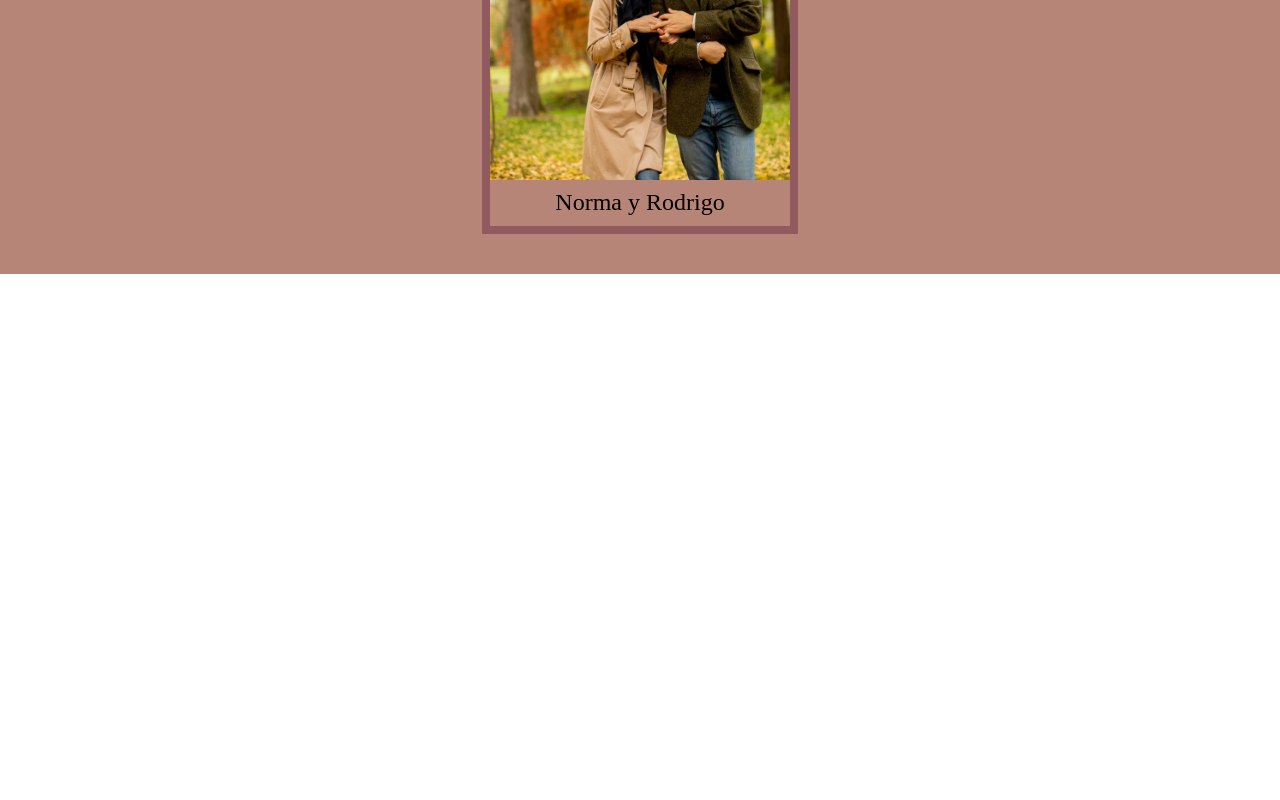
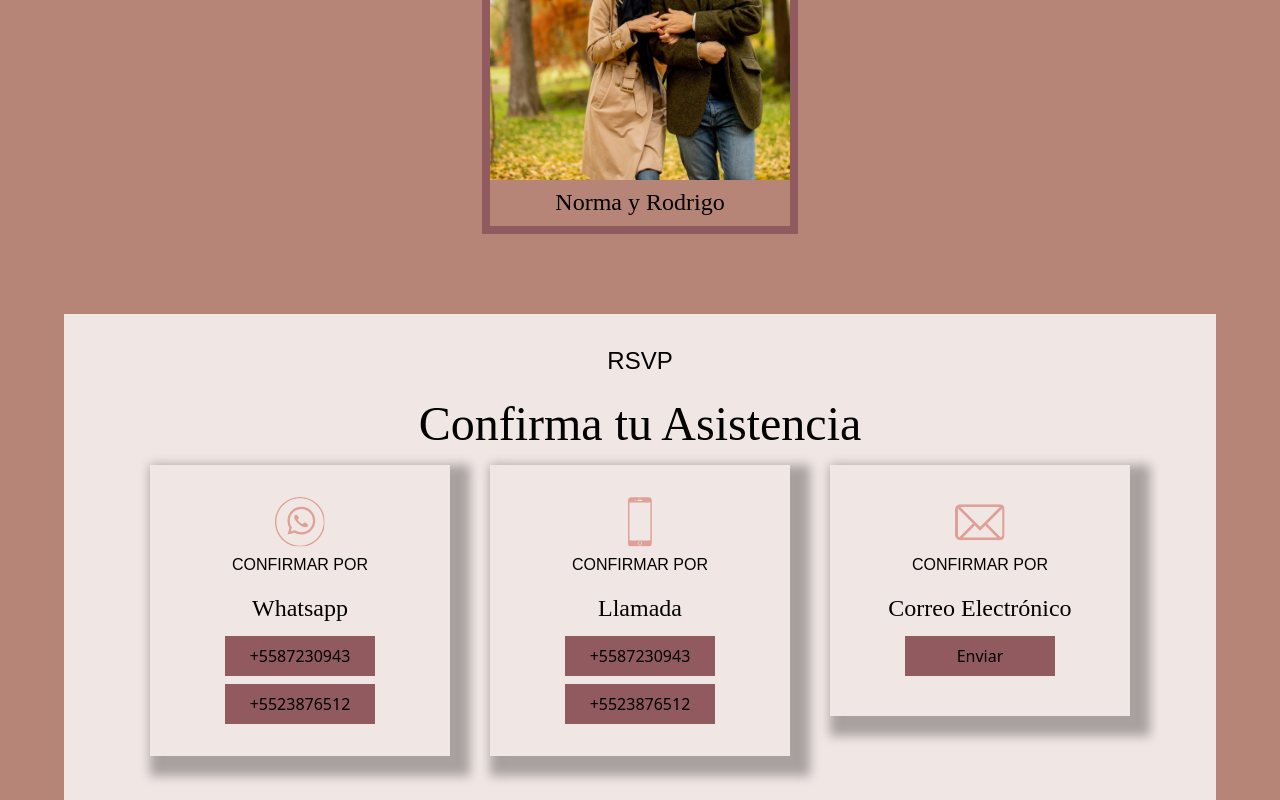
Before and after one commit to AngieProg/inv_sweet, a React (Vite) app: page / in a window 1280 px wide. Shown: the part 1138-1938 px from the top of the page. Before the commit the page ends 1412 px from the top, so only its background shows below. Built offline with nearby package versions, Linux system fonts and the light colour scheme; a web font is replaced by a local one.

Commit message:
agrego componente-section Confirmacion y componentes CardForm y CardInfo

```diff
--- a/src/App.jsx
+++ b/src/App.jsx
@@ -1,4 +1,4 @@
-import {Hero, Padres/* Confirmacion, Contador, DressCode, Galeria, Hospedaje, Invitado, Regalos, Ubicacion*/} from "./sections";
+import {Hero, Padres, Confirmacion/*  Contador, DressCode, Galeria, Hospedaje, Invitado, Regalos, Ubicacion*/} from "./sections";
 import { useEffect } from "react";
 //import AOS from "aos";
 
@@ -15,6 +15,9 @@ const App = () =>{
       </section>
       <section>
         <Padres />
+      </section>
+      <section>
+        <Confirmacion />
       </section>
       {/* <section>
         <Contador />
@@ -38,9 +41,7 @@ const App = () =>{
       <section>
         <Hospedaje />
       </section>
-      <section>
-        <Confirmacion />
-      </section>*/}
+      */}
     </main>
   );
 }
--- /dev/null
+++ b/src/components/CardFormato.jsx
@@ -0,0 +1,15 @@
+//import "aos/dist/aos.css";
+
+const CardFormato = ({titulo1, titulo2}) => {
+
+  return (
+    <>
+    <h3 className="font-sofia text-2xl py-2">{titulo1}</h3>
+    <div data-aos="fade-right" >
+      <h2 className="font-mea text-4xl py-3">{titulo2}</h2>
+    </div>
+    </>
+  )
+}
+
+export default CardFormato
--- /dev/null
+++ b/src/components/CardInfo.jsx
@@ -0,0 +1,26 @@
+//import "aos/dist/aos.css";
+
+const CardInfo = ({icon, titulo1, titulo2, icon2, hora, parrafo, btn1, btn2 }) => (
+    <div className="flex flex-col justify-center items-center px-8 py-8 mb-5 w-[300px] shadow-3xl">
+        <img src={icon} alt={titulo1} className="w-[50px] h-[50px]" data-aos="zoom-out-up"/>
+        {titulo1 && <h3 className="font-sofia text-base py-2">{titulo1}</h3>}
+        <h2 className="font-mea text-2xl py-3">{titulo2}</h2>
+        {hora &&
+            <div className='flex p-2 items-center '>
+                <img src={icon2} alt="hora" class="w-[17px] h-[17px]"/>
+                <p className='font-montserrat text-sm ml-2'>{hora} HRS</p>
+            </div>
+        }
+        {parrafo &&
+            <p className='font-montserrat text-slate-gray text-sm mb-4'>{parrafo}</p>
+        }
+        {btn1 &&
+            <button className='bg-dark-pink p-2 w-[150px] mb-2'>{btn1}</button>
+        }
+        {btn2 &&
+            <button className='bg-dark-pink p-2 w-[150px]'>{btn2}</button>
+        }
+    </div>
+)
+
+export default CardInfo
--- /dev/null
+++ b/src/constants/constants.js
@@ -0,0 +1,157 @@
+import {mujer, hombre, ninos, iglesia, reloj, brindis, sobre, regalo, banco, cuentaBanco, persona, cuenta, whatsApp, celular, correo} from "./../assets/icon";
+import { hotel1, hotel2, galeria1, galeria2, galeria3, galeria4, iglesiaIm, salon } from "../assets/images";
+
+export const dressCode = [
+    {
+        icon: mujer,
+        titulo1:'PARA MUJERES',
+        titulo2:'Vestido Largo'
+    },
+    {
+        icon: hombre,
+        titulo1:'PARA HOMBRES',
+        titulo2:'Etiqueta Formal'
+    },
+    {
+        icon: ninos,
+        titulo1:'PARA NIÑOS',
+        titulo2:'Formal'
+    },
+];
+
+export const ubicaciones = [
+    {
+        img: iglesiaIm,
+        icon: iglesia,
+        titulo1:'CEREMONIA RELIGIOSA',
+        titulo2:'Iglesia Ejemplo',
+        icon2: reloj,
+        hora: '18:00',
+        parrafo: 'Calle ejemplo #33, Colonia Ejemplo, Ciudad Ejemplo, Estado Ejemplo, CP:00000',
+        btn1: 'VER EN GPS'
+    },
+    {
+        img: salon,
+        icon: brindis,
+        titulo1:'RECEPCION',
+        titulo2:'Salón Ejemplo',
+        icon2: reloj,
+        hora: '19:30',
+        parrafo: 'Calle ejemplo #33, Colonia Ejemplo, Ciudad Ejemplo, Estado Ejemplo, CP:00000',
+        btn1: 'VER EN GPS'
+    }
+];
+
+export const regalos = [
+    {
+        icon: sobre,
+        titulo2:'Luvia de Sobres',
+        parrafo: 'Es la tradición de regalar dinero en efectivo en un sobre a la festejada el día del evento',
+    },
+    {
+        icon: regalo,
+        titulo2:'Amazon',
+        parrafo:'Un detalle especial para la quinceañera. Entra al link para ver algunas ideas de regalos.',
+        label: 'VER REGALOS'
+    },
+    {
+        icon: banco,
+        titulo2:'Datos Bancarios',
+        parrafo: 'Si lo deseas, puedes realizar una transferencia a nuestra cuenta para dar un regalo a la quinceañera',
+        datosBancarios:[
+            {icon: cuentaBanco, nombre: 'BANCO EJEMPLO'},
+            {icon: persona, nombre: 'TITULAR EJEMPLO'},
+            {icon: cuenta, nombre: '5498238723459874'},
+        ]
+
+    }
+];
+
+export const confirmaciones = [
+    {
+        icon: whatsApp,
+        titulo1: 'CONFIRMAR POR',
+        titulo2:'Whatsapp',
+        btn1: '+5587230943',
+        btn2: '+5523876512'
+    },
+    {
+        icon: celular,
+        titulo1: 'CONFIRMAR POR',
+        titulo2:'Llamada',
+        btn1: '+5587230943',
+        btn2: '+5523876512'
+    },
+    {
+        icon: correo,
+        titulo1: 'CONFIRMAR POR',
+        titulo2:'Correo Electrónico',
+        btn1: 'Enviar',
+    }
+];
+
+export const datosInvitado = [
+            {icon2: persona, label:'PASES', input: '4'},
+            {icon2: reloj, label:'MESA', input: '8'},
+            {icon2: cuenta, label:'ASIENTO', input: '3-5'},
+
+];
+
+export const hoteles = [
+    {
+        image: hotel1,
+        nombre: 'HOTEL EJEMPLO'
+    },
+    {
+        image: hotel2,
+        nombre: 'HOTEL EJEMPLO'
+    }
+];
+
+export const data = [
+    {
+        id:1,
+        img: galeria1,
+        alt: 'Foto 1'
+    },
+    {
+        id:2,
+        img: galeria2,
+        alt: 'Foto 2'
+    },
+    {
+        id:3,
+        img: galeria3,
+        alt: 'Foto 3'
+    },
+    {
+        id:4,
+        img: galeria4,
+        alt: 'Foto 4'
+    }
+];
+
+
+{/*export const dressCode = [
+    {
+        titulo1: 'DRESS CODE',
+        titulo2: 'Código de Vestimenta',
+        dCode:[
+            {
+                icon: mujer,
+                genero:'PARA MUJERES',
+                vestimenta:'Vestido Largo'
+            },
+            {
+                icon: hombre,
+                genero:'PARA HOMBRES',
+                vestimenta:'Etiqueta Formal'
+            },
+            {
+                icon: ninos,
+                genero:'PARA NIÑOS',
+                vestimenta:'Formal'
+            }
+        ]
+    }
+];*/}
--- a/src/sections/index.js
+++ b/src/sections/index.js
@@ -1,6 +1,6 @@
 import Hero from "./Hero";
 import Padres from "./Padres";
-//import Confirmacion from "./Confirmacion";
+import Confirmacion from "./Confirmacion";
 /*import Contador from "./Contador";
 import DressCode from "./DressCode";
 import Galeria from "./Galeria";
@@ -12,7 +12,8 @@ import Ubicacion from "./Ubicacion";*/
 export{
     Hero,
     Padres,
-    /*Confirmacion,
+    Confirmacion,
+    /*
     Contador,
     DressCode,
     Galeria,
```
